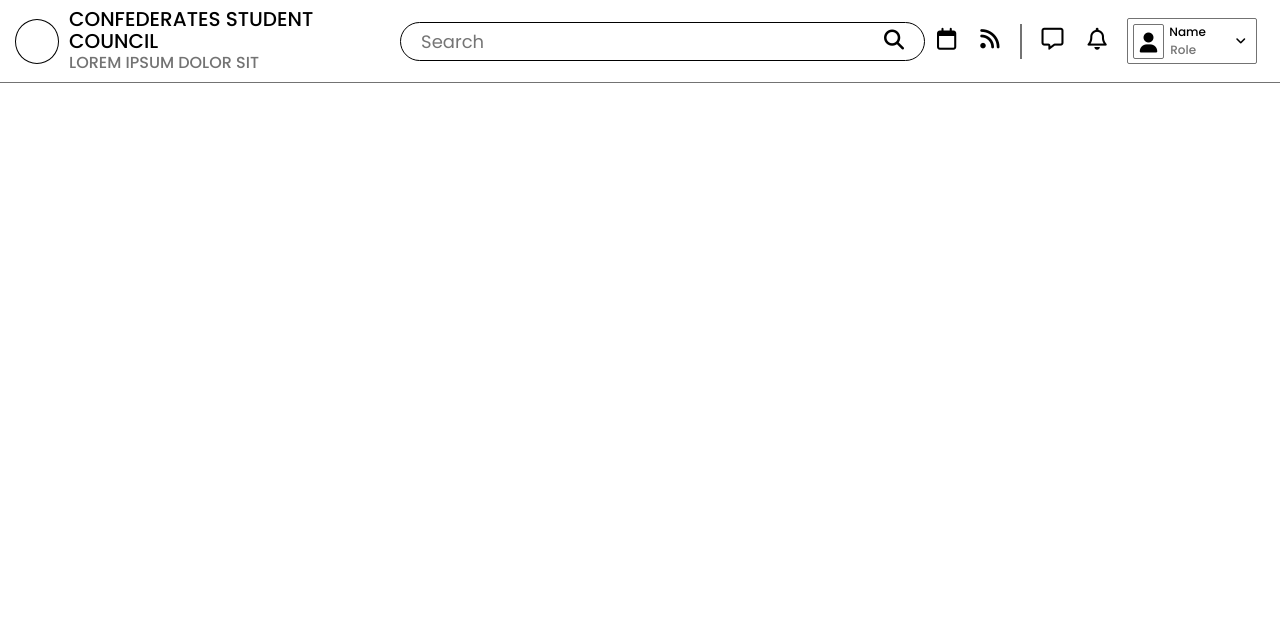
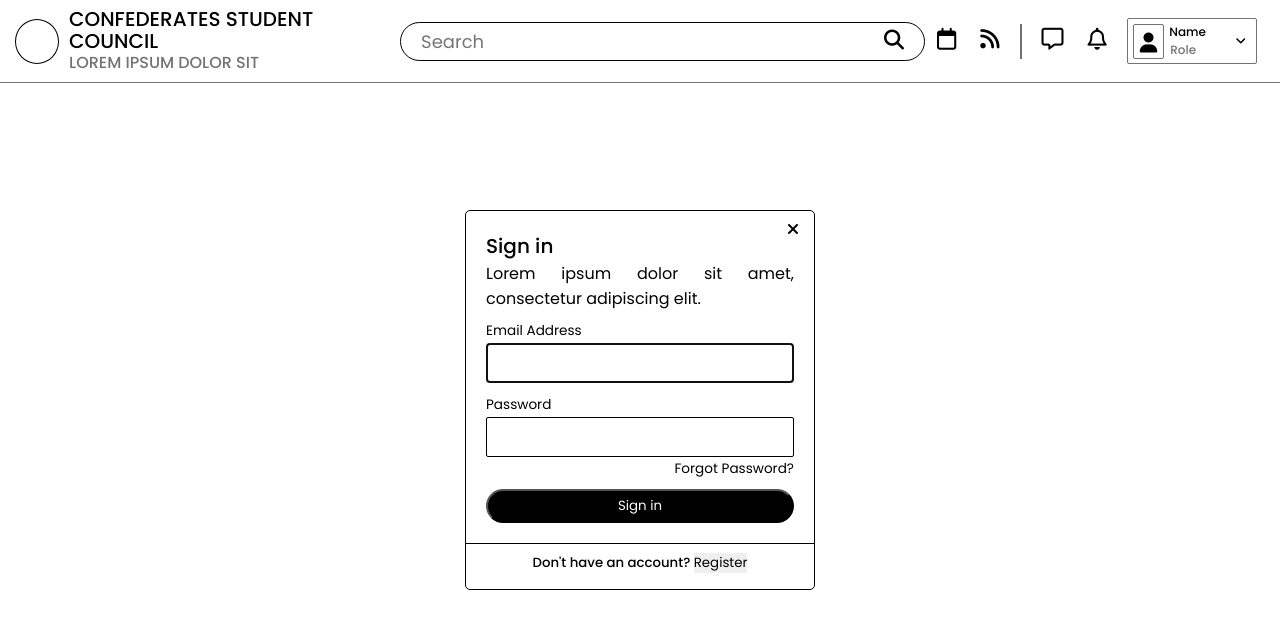
Before and after one commit to OnePewStrike/SC-CMS, a plain HTML site: page index.html in a window 1280 px wide. Drawn offline with Linux system fonts and the light colour scheme.

Commit message:
added login pop up incomplete

```diff
--- /dev/null
+++ b/custom.js
@@ -0,0 +1,2 @@
+// Login/Registration Function
+function toggle()
--- a/index.html
+++ b/index.html
@@ -7,6 +7,7 @@
     <title>Home</title>
     <link rel="stylesheet" href="styles.css">
     <script src="https://kit.fontawesome.com/84e2199ce0.js" crossorigin="anonymous"></script>
+    <script src="custom.js" crossorigin="anonymous"></script>
 </head>
 <body>
     <!-- Header Section -->
@@ -50,5 +51,41 @@
             </ul>
         </nav>
     </section>
+
+    <!-- Login Form Pop Up  -->
+    <section class="hero">
+        <div class="wrapper">
+            <header>Sign in</header>
+            <p>Lorem ipsum dolor sit amet, consectetur adipiscing elit.</p>
+            <i class="fa-solid fa-xmark"></i>
+            <form action="">
+                <div class="field input">
+                    <label for="email">Email Address</label>
+                    <div class="input">
+                        <input id="email" type="email" class="form-control" name="email"
+                        required autocomplete="email" autofocus>
+                    </div>
+                </div>
+                <div class="field input">
+                    <label for="password">Password</label>
+                    <div class="input">
+                        <input id="password" type="password" class="form-control" name="password"
+                        required autocomplete="current-password">
+                    </div>
+                </div>
+                <div class="forgot-password"><a href="">Forgot Password?</a></div>
+                <div class="field button">
+                    <button type="submit">Sign in</button>
+                </div>
+            </form>
+            <div class="horizontal-line"></div>
+            <div class="bottom">
+                <h5>
+                    Don't have an account?
+                    <button>Register</button>
+                </h5>
+            </div>
+        </div>
+    </section>
 </body>
 </html>
--- a/styles.css
+++ b/styles.css
@@ -229,6 +229,125 @@ input[type="search"]::-webkit-search-results-decoration { display: none; }
 .sub-header nav ul li a {
     text-decoration: none;
     color: #000;
+}
+
+/* Login Form Pop Up  */
+.hero {
+    position: absolute;
+    top: 50%;
+    left: 50%;
+    transform: translate(-50%, -50%);
+}
+
+.hero .wrapper {
+    position: relative;
+    padding: 20px;
+    border: 1px solid #000;
+    border-radius: 5px;
+    height: 380px;
+    width: 350px;
+}
+
+.hero .wrapper header {
+    font-size: 1.25rem;
+    font-weight: 500;
+}
+
+.hero .wrapper p {
+    text-align: justify;
+}
+
+.hero .wrapper i {
+    position: absolute;
+    right: 15px;
+    top: 10px;
+    cursor: pointer;
+}
+
+.hero .wrapper form {
+    position: relative;
+    margin: 10px 0;
+}
+
+.hero .wrapper form .field {
+    color: #000;
+    display: flex;
+    flex-direction: column;
+    margin-top: 10px;
+}
+
+.hero .wrapper form .field label {
+    font-size: 0.85rem;
+}
+
+.hero .wrapper form .input input {
+    height: 40px;
+    width: 100%;
+    font-size: 0.85rem;
+    padding: 10px 10px;
+    border: 1px solid #000;
+    border-radius: 2px;
+    margin: 2px 0;
+}
+
+.hero .wrapper form .forgot-password {
+    display: flex;
+    justify-content: right;
+    align-items: center;
+}
+
+.hero .wrapper form .forgot-password a {
+    text-decoration: none;
+    color: #000;
+    font-size: 0.85rem;
+}
+
+.hero .wrapper form .forgot-password a:hover {
+    text-decoration: underline;
+}
+
+.hero .wrapper form .field button {
+    padding: 5px 12px;
+    background-color: #000;
+    border-radius: 50px;
+    color: #fff;
+    transition: all 0.3s ease 0s;
+}
+
+.hero .wrapper form .field button:hover {
+    background-color: #D9D9D9;
+    color: #000;
+}
+
+.hero .wrapper .bottom {
+    margin-top: 30px;
+    display: flex;
+    flex-direction: row;
+    justify-content: center;
+    align-items: center;
+}
+
+.hero .wrapper .bottom h5 {
+    font-weight: 500;
+}
+
+.hero .wrapper .bottom h5 button {
+    background-color: none;
+    border: none;
+    outline: none;
+}
+
+.hero .wrapper .bottom h5 button:hover {
+    text-decoration: underline;
+}
+
+.hero .wrapper .horizontal-line {
+    position: absolute;
+    left: -1px;
+    bottom: 12%;
+    width: 350px;
+    height: 1px;
+    background-color: #000;
 }
 
 /* Breadcrumbs Section  */
```
Also changed, not shown: view-post.html (+1 -0 lines).
